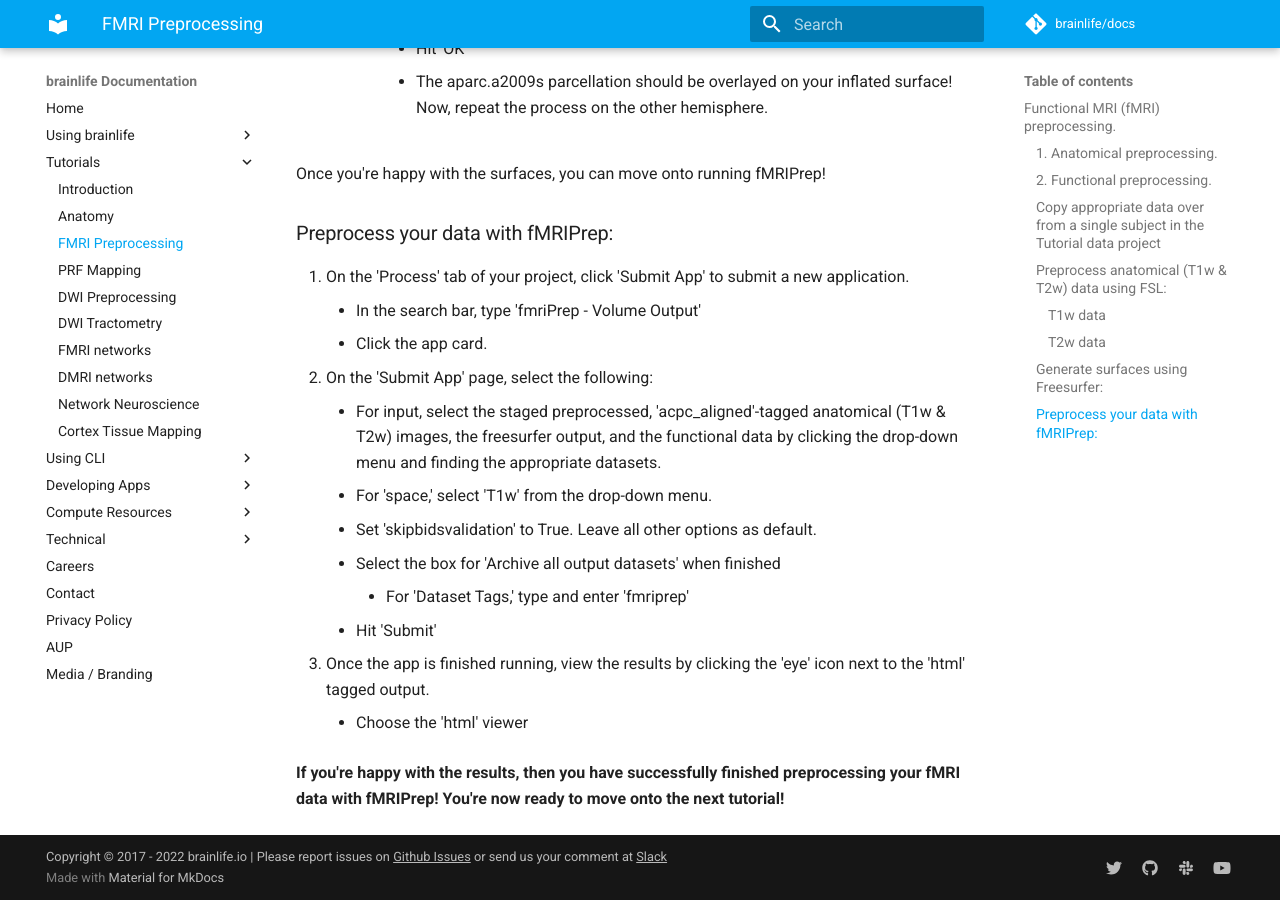
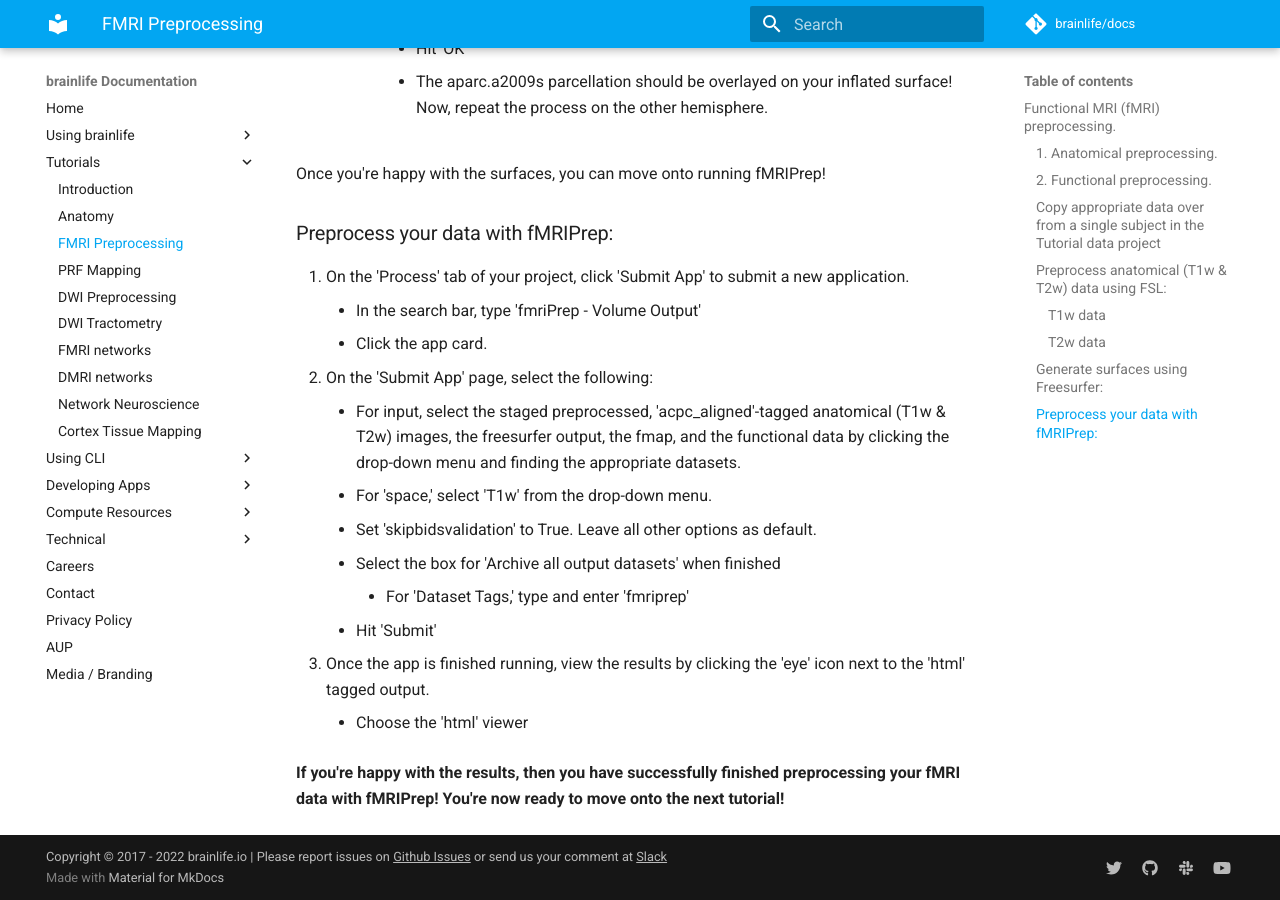
Before and after one commit to brainlife/docs, an MkDocs documentation site: the page built from docs/tutorial/fmri-preprocessing-tutorial.md, in a window 1280 px wide and 900 px high, scrolled down 4367 px. Built offline with MkDocs 1.6.1 and Material for MkDocs 9.7.7, drawn with Linux system fonts in a browser that asks for light colours; comment, search, counter and statistics services are not loaded.

Commit message:
Reason: small fix

```diff
--- a/docs/tutorial/fmri-preprocessing-tutorial.md
+++ b/docs/tutorial/fmri-preprocessing-tutorial.md
@@ -114,7 +114,7 @@
     * In the search bar, type 'fmriPrep - Volume Output'
     * Click the app card.
 1. On the 'Submit App' page, select the following:
-    * For input, select the staged preprocessed, 'acpc_aligned'-tagged anatomical (T1w & T2w) images, the freesurfer output, and the functional data by clicking the drop-down menu and finding the appropriate datasets.
+    * For input, select the staged preprocessed, 'acpc_aligned'-tagged anatomical (T1w & T2w) images, the freesurfer output, the fmap, and the functional data by clicking the drop-down menu and finding the appropriate datasets.
     * For 'space,' select 'T1w' from the drop-down menu.
     * Set 'skipbidsvalidation' to True. Leave all other options as default.
     * Select the box for 'Archive all output datasets' when finished
```
